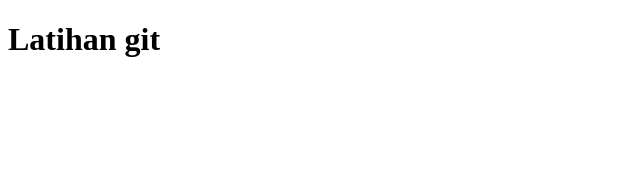
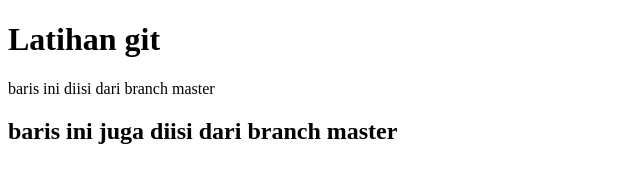
Before and after one commit to hisbu/latihan-git, a plain HTML site: page index.html in a window 1280 px wide. Shown: the whole page, without its empty margins (0-640 px from the left). Drawn offline with Linux system fonts and the light colour scheme.

Commit message:
update index.html

```diff
--- a/index.html
+++ b/index.html
@@ -7,5 +7,7 @@
 </head>
 <body>
     <h1>Latihan git</h1>
+    <p>baris ini diisi dari branch master</p>
+    <h2>baris ini juga diisi dari branch master</h2>
 </body>
 </html>
```
